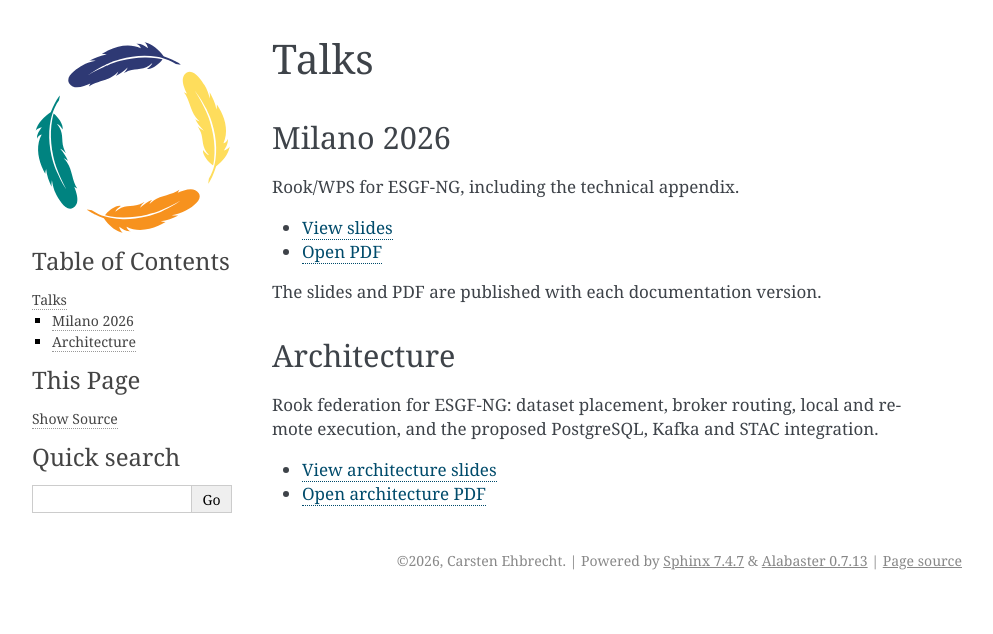
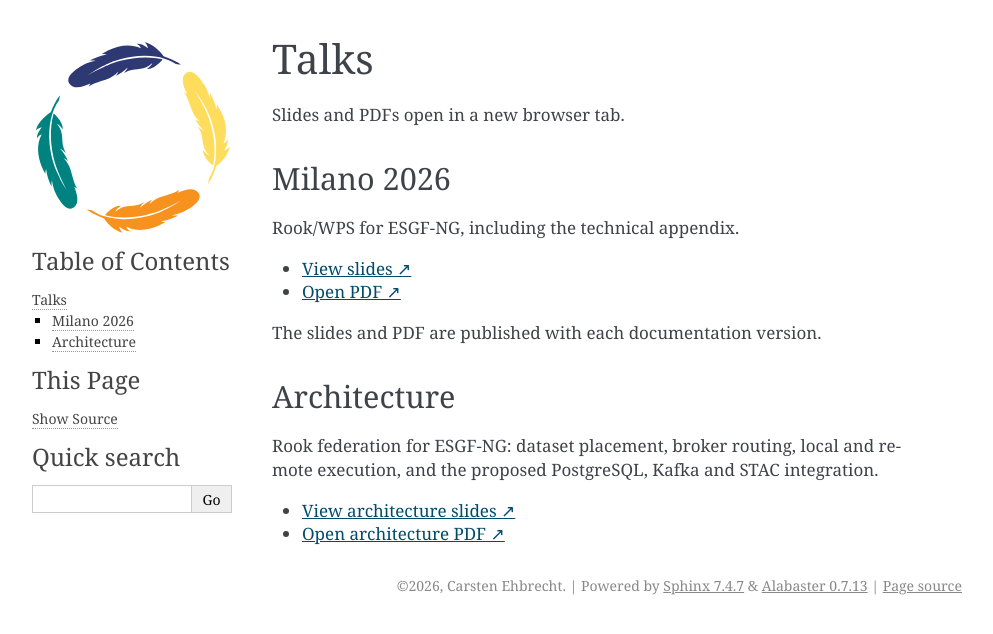
Before and after one commit to roocs/rook, a Sphinx documentation site: the page built from docs/source/talks.rst, in a window 1280 px wide. Shown: the top 634 px of the page, without its empty margins (148-1141 px from the left). Built offline with Sphinx 7.4.7, drawn with Linux system fonts in a browser that asks for light colours; pages that are not in the unit, such as notebooks, are missing from menus.

Commit message:
update talks

```diff
--- a/docs/source/talks.rst
+++ b/docs/source/talks.rst
@@ -1,13 +1,19 @@
 Talks
 =====
+
+Slides and PDFs open in a new browser tab.
 
 Milano 2026
 -----------
 
 Rook/WPS for ESGF-NG, including the technical appendix.
 
-* `View slides <talks/milano-2026/index.html>`_
-* `Open PDF <talks/milano-2026/slides.pdf>`_
+.. raw:: html
+
+   <ul>
+     <li><a href="talks/milano-2026/index.html" target="_blank" rel="noopener noreferrer">View slides ↗</a></li>
+     <li><a href="talks/milano-2026/slides.pdf" target="_blank" rel="noopener noreferrer">Open PDF ↗</a></li>
+   </ul>
 
 The slides and PDF are published with each documentation version.
 
@@ -17,5 +23,9 @@ Architecture
 Rook federation for ESGF-NG: dataset placement, broker routing, local and remote
 execution, and the proposed PostgreSQL, Kafka and STAC integration.
 
-* `View architecture slides <talks/architecture/index.html>`_
-* `Open architecture PDF <talks/architecture/slides.pdf>`_
+.. raw:: html
+
+   <ul>
+     <li><a href="talks/architecture/index.html" target="_blank" rel="noopener noreferrer">View architecture slides ↗</a></li>
+     <li><a href="talks/architecture/slides.pdf" target="_blank" rel="noopener noreferrer">Open architecture PDF ↗</a></li>
+   </ul>
```
